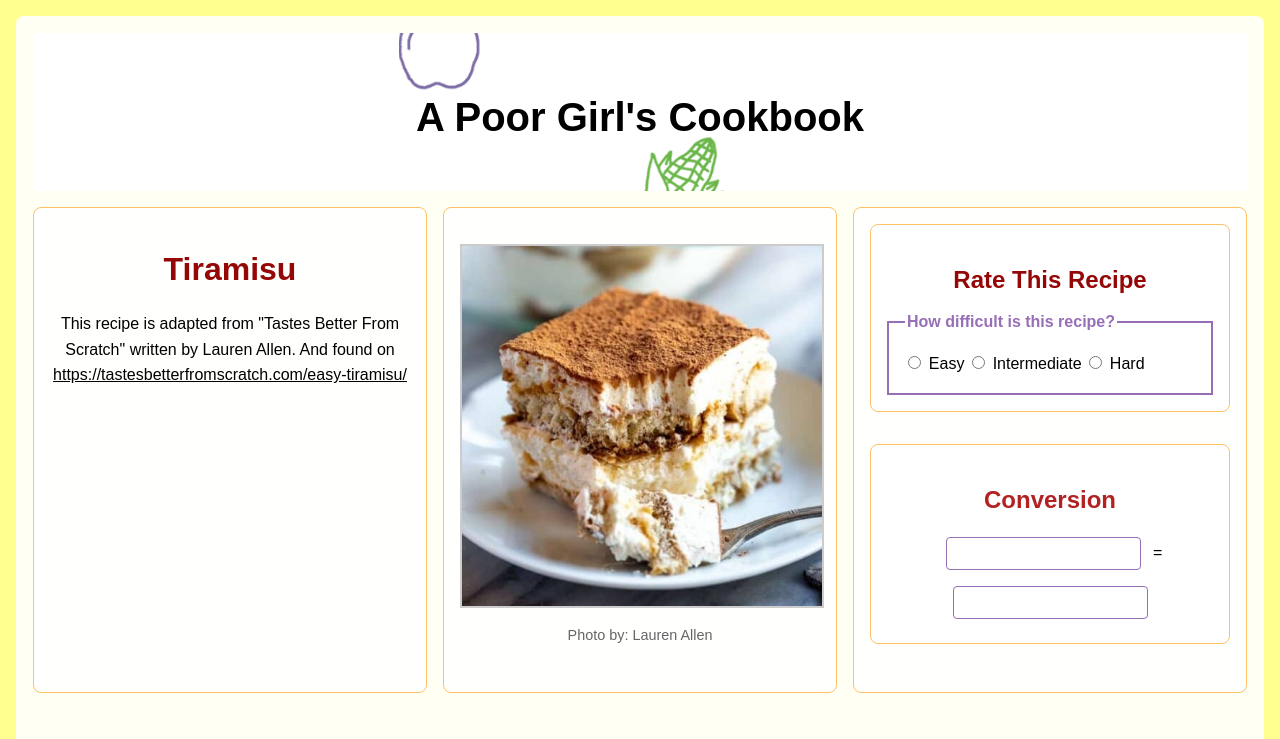
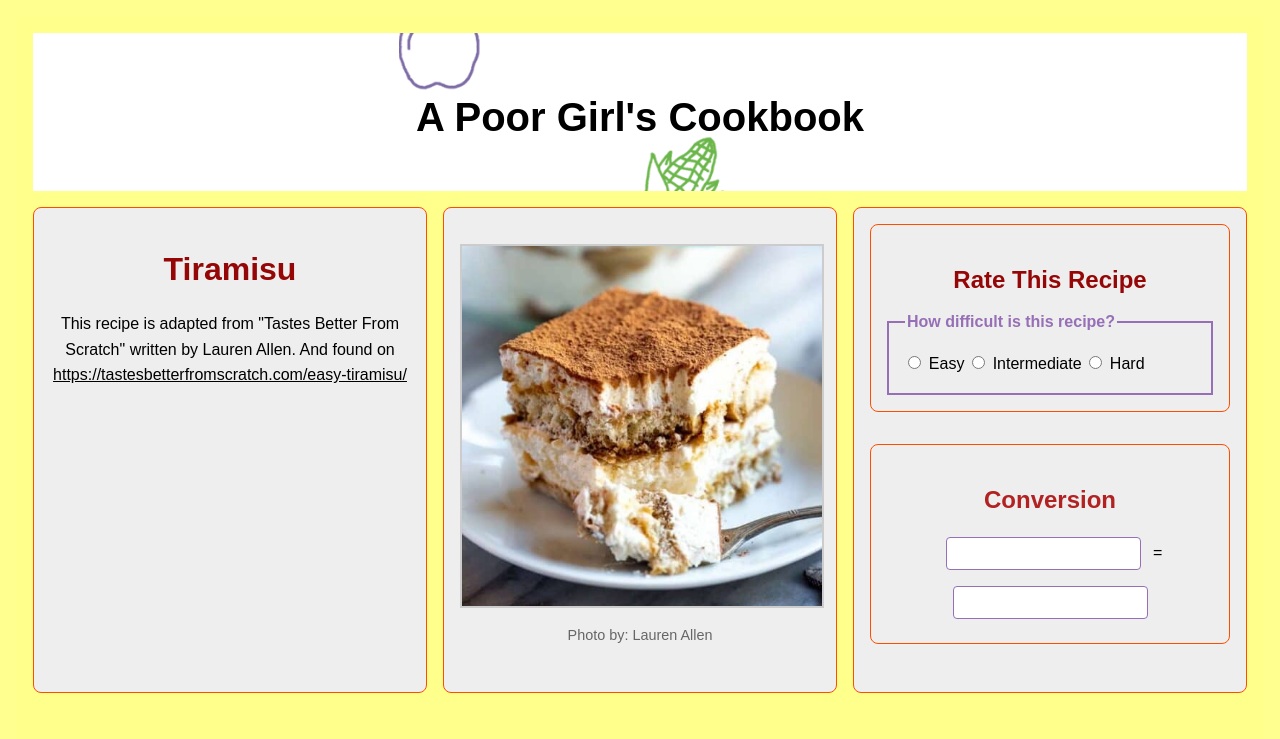
Before and after one commit to yelyaht/CodingAssignment5, a plain HTML site: page index.html in a window 1280 px wide. Shown: the top 739 px of the page. Drawn offline with Linux system fonts and the light colour scheme.

Commit message:
Update style.css

```diff
--- a/css/style.css
+++ b/css/style.css
@@ -70,7 +70,7 @@ figcaption {
 }
 
 div {
-  background-color: rgba(255, 255, 255, 0.9);
+  background-color: #FFFF8C;
   padding: 1rem;
   margin-bottom: 2rem;
   border-radius: 8px;
@@ -111,7 +111,7 @@ input {
 /* Rating Section Styles */
 .rating-section {
   flex: 1 1 300px;
-  background-color: rgba(255, 255, 255, 0.9);
+  background-color: #eeeeee;
   padding: 1rem;
   border-radius: 8px;
   border: 1px solid #966fb6;
@@ -162,12 +162,17 @@ input {
   }
 }
 
+.grid-wrapper {
+  background-color: #FFFF8C;
+  padding: 2rem;
+}
+
 .ingredients-section, .rating-section {
   flex: 1 1 300px;
-  background-color: rgba(255, 255, 255, 0.9);
+  background-color: #eeeeee;
   padding: 1rem;
   border-radius: 8px;
-  border: 1px solid #ffc067;
+  border: 1px solid #ff4d00;
 }
 
 .right-column {
@@ -175,16 +180,17 @@ input {
   flex-direction: column;
   align-items: center;
   flex: 1 1 300px;
-  background-color: rgba(255, 255, 255, 0.9);
+  background-color: #FFFF8C;
   padding: 1rem;
   border-radius: 8px;
-  border: 1px solid #ffc067;
+  border: 1px solid #ff4d00;
   gap: 2rem;
 }
 
 .conversion-section {
   text-align: center;
-  border: 1px solid #ffc067;
+  border: 1px solid #ff4d00;
+  background-color: #eeeeee;
 }
 
 .conversion-section input {
@@ -229,8 +235,8 @@ input {
 .links, .picture, .rating-conversion,
 .ingredients-section, .equipment-section,
 .directions-box, .footer {
-  background-color: rgba(255, 255, 255, 0.9);
-  border: 1px solid #ffc067;
+  background-color: #eeeeee;
+  border: 1px solid #ff4d00;
   border-radius: 8px;
   padding: 1rem;
 }
```
